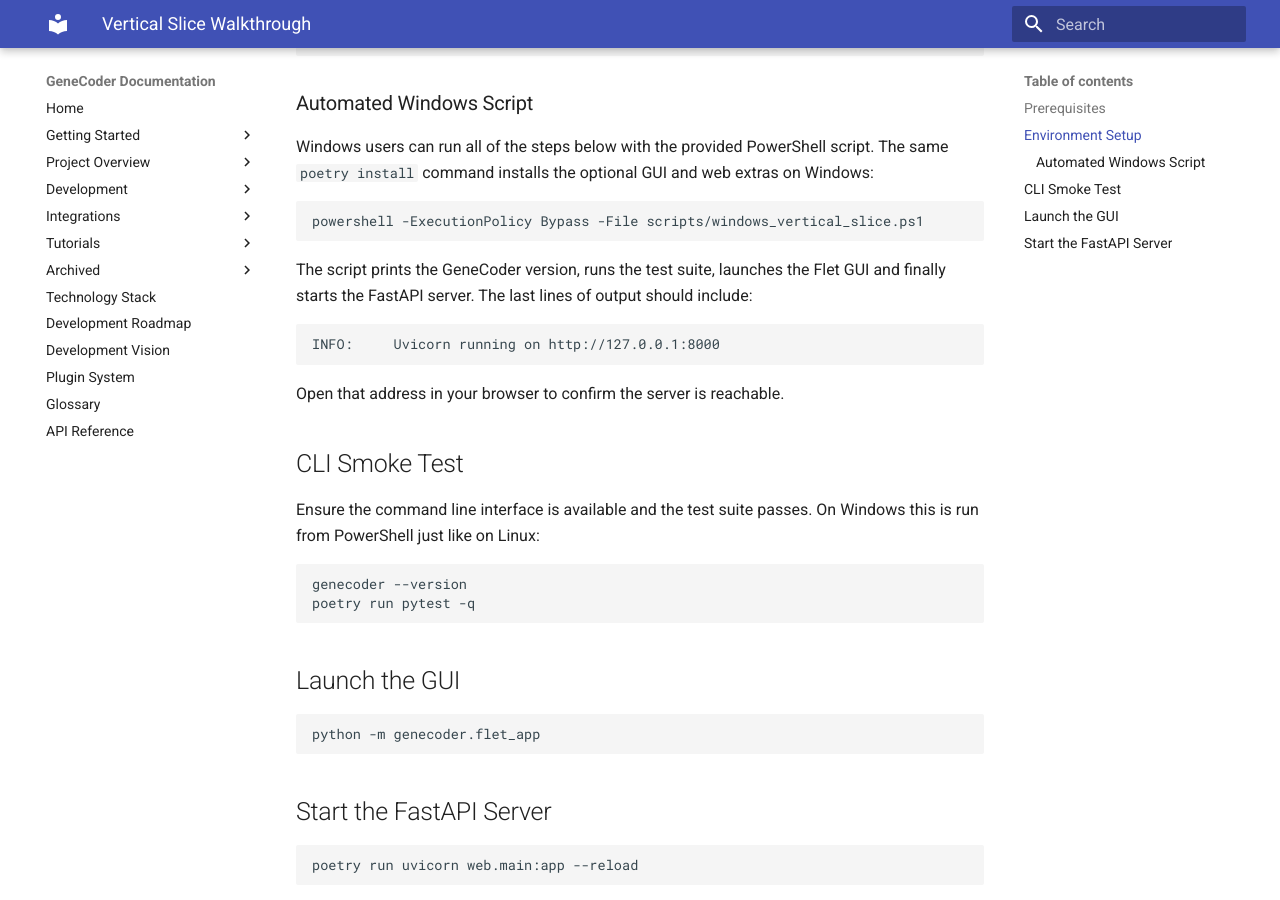
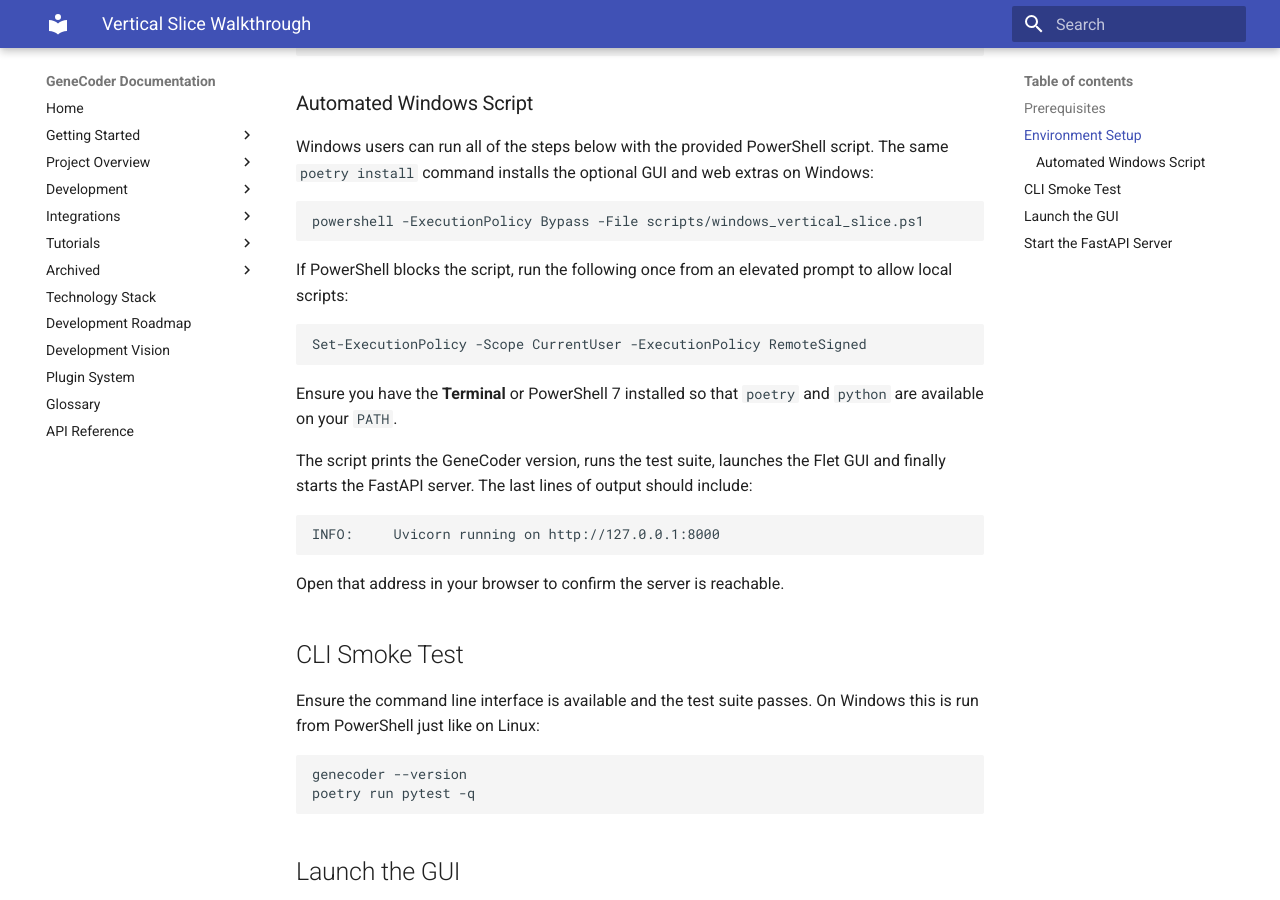
Before and after one commit to d0tTino/GeneCoder, an MkDocs documentation site: the page built from docs/vertical_slice.md, in a window 1280 px wide and 900 px high, scrolled down 494 px. Built offline with MkDocs 1.6.1 and Material for MkDocs 9.7.7, drawn with Linux system fonts in a browser that asks for light colours.

````diff
--- a/docs/vertical_slice.md
+++ b/docs/vertical_slice.md
@@ -25,6 +25,16 @@ extras on Windows:
 ```powershell
 powershell -ExecutionPolicy Bypass -File scripts/windows_vertical_slice.ps1
 ```
+
+If PowerShell blocks the script, run the following once from an elevated
+prompt to allow local scripts:
+
+```powershell
+Set-ExecutionPolicy -Scope CurrentUser -ExecutionPolicy RemoteSigned
+```
+
+Ensure you have the **Terminal** or PowerShell 7 installed so that `poetry`
+and `python` are available on your `PATH`.
 
 The script prints the GeneCoder version, runs the test suite, launches the Flet
 GUI and finally starts the FastAPI server. The last lines of output should
````
Also changed, not shown: README.md (+3 -1 lines), docs/usage.md (+18 -3 lines).
